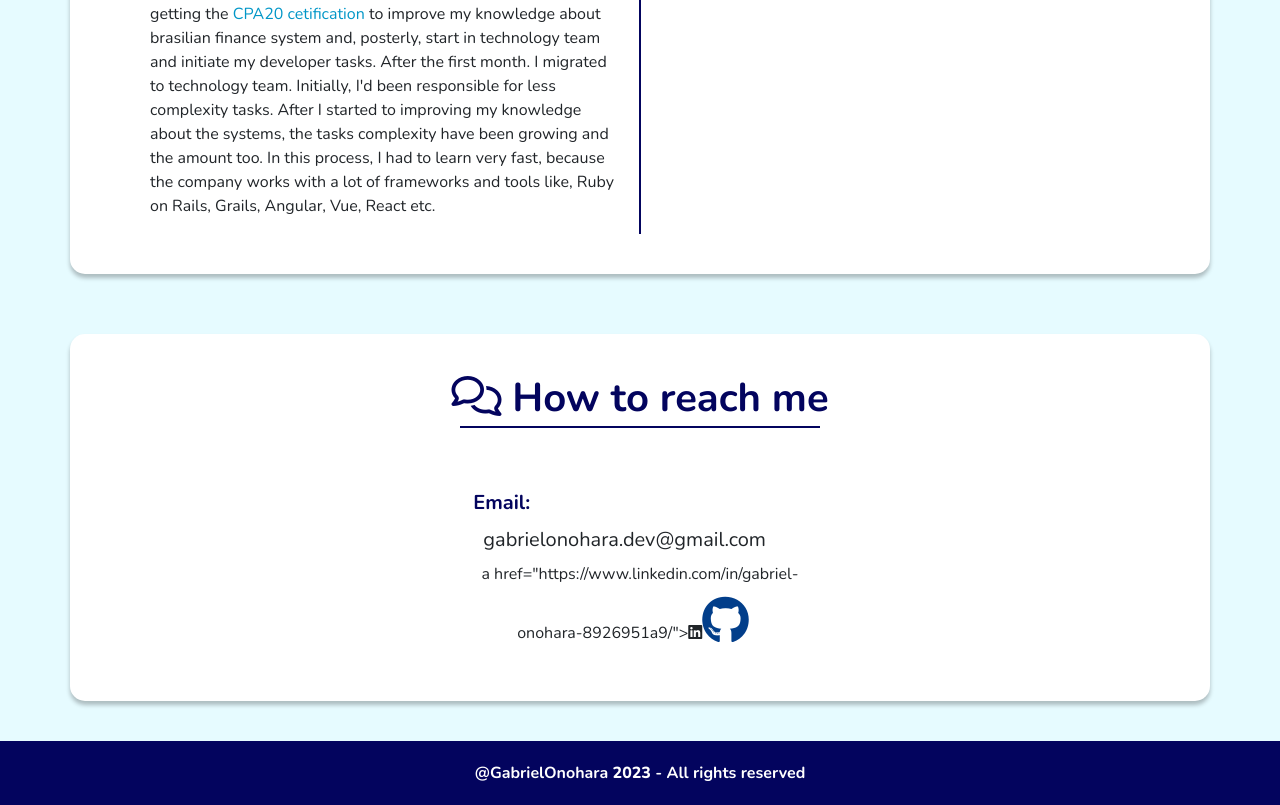
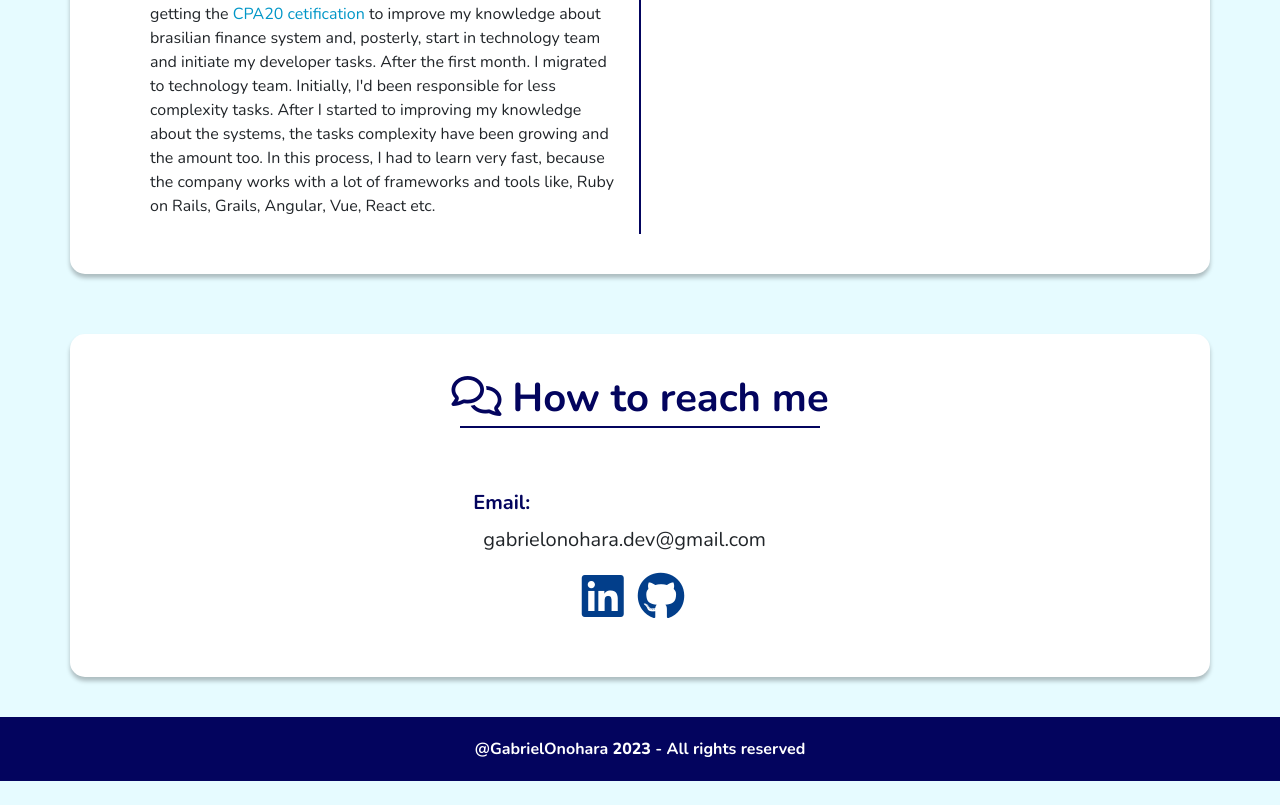
Before and after one commit to GabrielOnohara/GabrielOnohara.github.io, a plain HTML site: page index.html in a window 1280 px wide. Shown: the part 1835-2640 px from the top of the page. After the commit the page ends 2616 px from the top, so only its background shows below. Drawn offline with nearby package versions, Linux system fonts and the light colour scheme.

Commit message:
ajustando erro

```diff
--- a/index.html
+++ b/index.html
@@ -326,7 +326,7 @@
                 <!-- <li><span>Phone:</span><h5> +55 (11)96975-1551</h5></li> -->
                 <li></li>
                 <li><span>Email:</span><h5> gabrielonohara.dev@gmail.com</h5></li>
-                <li>a href="https://www.linkedin.com/in/gabriel-onohara-8926951a9/"><i class="fab fa-linkedin"></i></a><a href="https://github.com/GabrielOnohara/"><i class="fab fa-github"></i></a></li>
+                <li><a href="https://www.linkedin.com/in/gabriel-onohara-8926951a9/"><i class="fab fa-linkedin"></i></a><a href="https://github.com/GabrielOnohara/"><i class="fab fa-github"></i></a></li>
             </ul>
           </div>
         </div>
```
